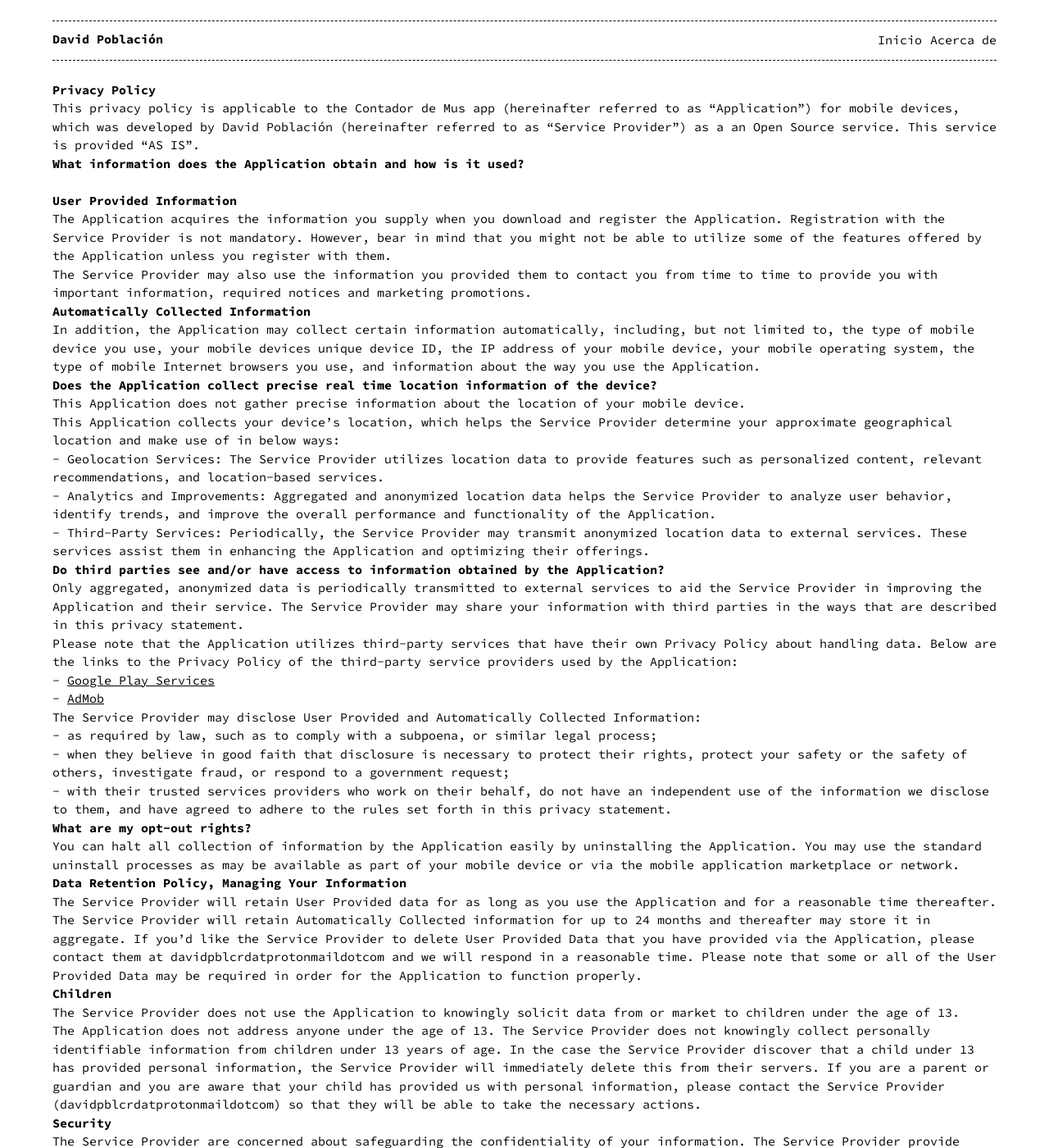
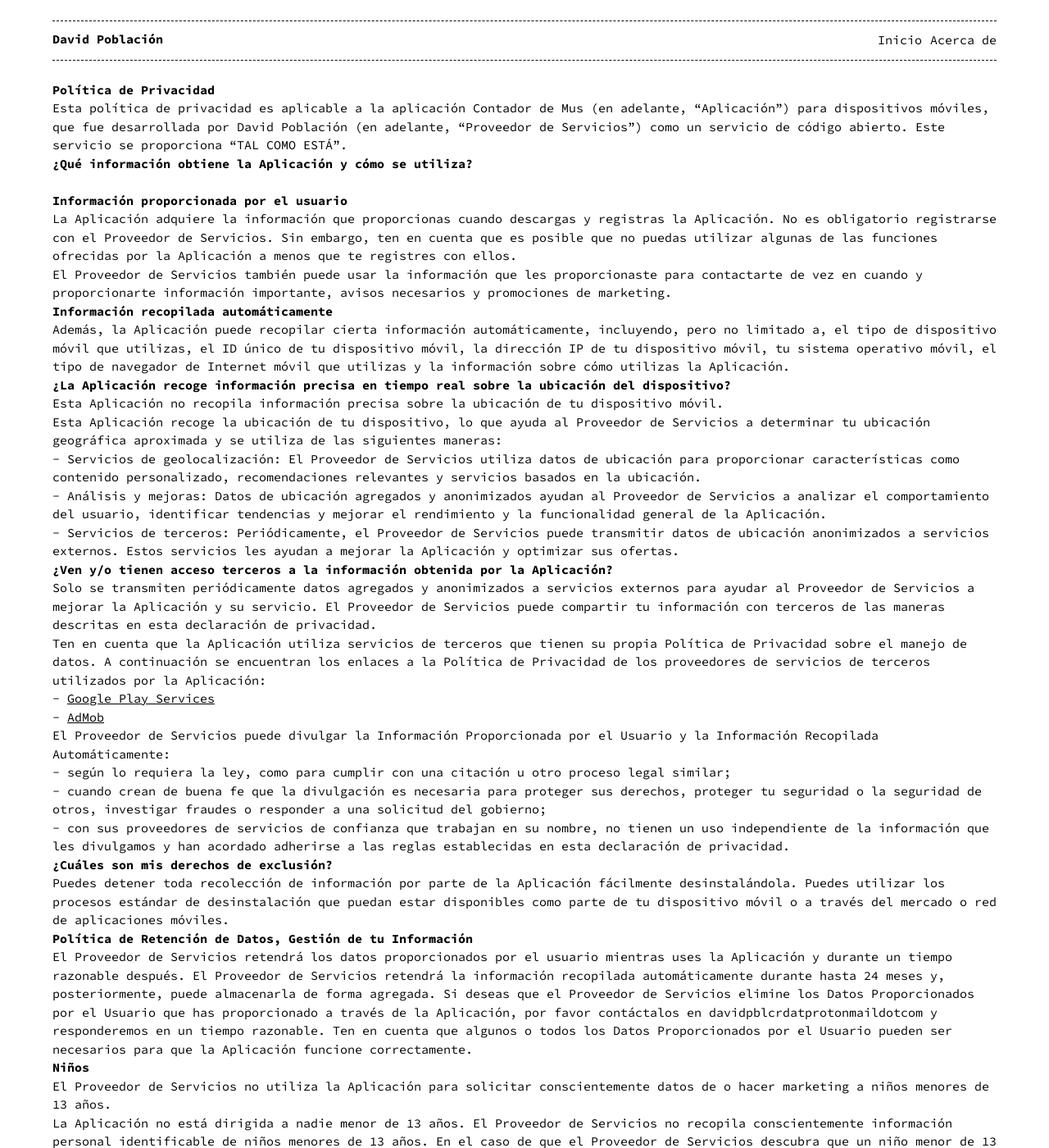
Before and after one commit to davidpob99/davidpob99.github.io, a Jekyll site: the page built from app/ContadorMus/politica-privacidad.md, in a window 1280 px wide and 1400 px high. Shown: the whole window at 82% size. Built offline with Jekyll 4.4.1, drawn with Linux system fonts in a browser that asks for light colours; nearby versions of some CDN libraries; our own code applies the rules of GitHub Pages for plain Markdown files; some of the changed text lies outside the part shown.

Commit message:
Actualizar políticas privacidad apps

```diff
--- a/app/ContadorMus/politica-privacidad.md
+++ b/app/ContadorMus/politica-privacidad.md
@@ -1,71 +1,80 @@
-**Privacy Policy**
+---
+layout: page
+permalink: app/ContadorMus/politica-privacidad.html
+title: Política de privacidad
+tags: []
+chart: true
+published: true
+---
 
-This privacy policy is applicable to the Contador de Mus app (hereinafter referred to as "Application") for mobile devices, which was developed by David Población (hereinafter referred to as "Service Provider") as a an Open Source service. This service is provided "AS IS".
+**Política de Privacidad**
 
-**What information does the Application obtain and how is it used?**
-**User Provided Information**
+Esta política de privacidad es aplicable a la aplicación Contador de Mus (en adelante, "Aplicación") para dispositivos móviles, que fue desarrollada por David Población (en adelante, "Proveedor de Servicios") como un servicio de código abierto. Este servicio se proporciona "TAL COMO ESTÁ".
 
-The Application acquires the information you supply when you download and register the Application. Registration with the Service Provider is not mandatory. However, bear in mind that you might not be able to utilize some of the features offered by the Application unless you register with them.
+**¿Qué información obtiene la Aplicación y cómo se utiliza?**
+**Información proporcionada por el usuario**
 
-The Service Provider may also use the information you provided them to contact you from time to time to provide you with important information, required notices and marketing promotions.
+La Aplicación adquiere la información que proporcionas cuando descargas y registras la Aplicación. No es obligatorio registrarse con el Proveedor de Servicios. Sin embargo, ten en cuenta que es posible que no puedas utilizar algunas de las funciones ofrecidas por la Aplicación a menos que te registres con ellos.
 
-**Automatically Collected Information**
+El Proveedor de Servicios también puede usar la información que les proporcionaste para contactarte de vez en cuando y proporcionarte información importante, avisos necesarios y promociones de marketing.
 
-In addition, the Application may collect certain information automatically, including, but not limited to, the type of mobile device you use, your mobile devices unique device ID, the IP address of your mobile device, your mobile operating system, the type of mobile Internet browsers you use, and information about the way you use the Application.
+**Información recopilada automáticamente**
 
-**Does the Application collect precise real time location information of the device?**
+Además, la Aplicación puede recopilar cierta información automáticamente, incluyendo, pero no limitado a, el tipo de dispositivo móvil que utilizas, el ID único de tu dispositivo móvil, la dirección IP de tu dispositivo móvil, tu sistema operativo móvil, el tipo de navegador de Internet móvil que utilizas y la información sobre cómo utilizas la Aplicación.
 
-This Application does not gather precise information about the location of your mobile device.
+**¿La Aplicación recoge información precisa en tiempo real sobre la ubicación del dispositivo?**
 
-This Application collects your device's location, which helps the Service Provider determine your approximate geographical location and make use of in below ways:
+Esta Aplicación no recopila información precisa sobre la ubicación de tu dispositivo móvil.
 
-*   Geolocation Services: The Service Provider utilizes location data to provide features such as personalized content, relevant recommendations, and location-based services.
-*   Analytics and Improvements: Aggregated and anonymized location data helps the Service Provider to analyze user behavior, identify trends, and improve the overall performance and functionality of the Application.
-*   Third-Party Services: Periodically, the Service Provider may transmit anonymized location data to external services. These services assist them in enhancing the Application and optimizing their offerings.
+Esta Aplicación recoge la ubicación de tu dispositivo, lo que ayuda al Proveedor de Servicios a determinar tu ubicación geográfica aproximada y se utiliza de las siguientes maneras:
 
-**Do third parties see and/or have access to information obtained by the Application?**
+*   Servicios de geolocalización: El Proveedor de Servicios utiliza datos de ubicación para proporcionar características como contenido personalizado, recomendaciones relevantes y servicios basados en la ubicación.
+*   Análisis y mejoras: Datos de ubicación agregados y anonimizados ayudan al Proveedor de Servicios a analizar el comportamiento del usuario, identificar tendencias y mejorar el rendimiento y la funcionalidad general de la Aplicación.
+*   Servicios de terceros: Periódicamente, el Proveedor de Servicios puede transmitir datos de ubicación anonimizados a servicios externos. Estos servicios les ayudan a mejorar la Aplicación y optimizar sus ofertas.
 
-Only aggregated, anonymized data is periodically transmitted to external services to aid the Service Provider in improving the Application and their service. The Service Provider may share your information with third parties in the ways that are described in this privacy statement.
+**¿Ven y/o tienen acceso terceros a la información obtenida por la Aplicación?**
 
-Please note that the Application utilizes third-party services that have their own Privacy Policy about handling data. Below are the links to the Privacy Policy of the third-party service providers used by the Application:
+Solo se transmiten periódicamente datos agregados y anonimizados a servicios externos para ayudar al Proveedor de Servicios a mejorar la Aplicación y su servicio. El Proveedor de Servicios puede compartir tu información con terceros de las maneras descritas en esta declaración de privacidad.
+
+Ten en cuenta que la Aplicación utiliza servicios de terceros que tienen su propia Política de Privacidad sobre el manejo de datos. A continuación se encuentran los enlaces a la Política de Privacidad de los proveedores de servicios de terceros utilizados por la Aplicación:
 
 *   [Google Play Services](https://www.google.com/policies/privacy/)
 *   [AdMob](https://support.google.com/admob/answer/6128543?hl=en)
 
-The Service Provider may disclose User Provided and Automatically Collected Information:
+El Proveedor de Servicios puede divulgar la Información Proporcionada por el Usuario y la Información Recopilada Automáticamente:
 
-*   as required by law, such as to comply with a subpoena, or similar legal process;
-*   when they believe in good faith that disclosure is necessary to protect their rights, protect your safety or the safety of others, investigate fraud, or respond to a government request;
-*   with their trusted services providers who work on their behalf, do not have an independent use of the information we disclose to them, and have agreed to adhere to the rules set forth in this privacy statement.
+*   según lo requiera la ley, como para cumplir con una citación u otro proceso legal similar;
+*   cuando crean de buena fe que la divulgación es necesaria para proteger sus derechos, proteger tu seguridad o la seguridad de otros, investigar fraudes o responder a una solicitud del gobierno;
+*   con sus proveedores de servicios de confianza que trabajan en su nombre, no tienen un uso independiente de la información que les divulgamos y han acordado adherirse a las reglas establecidas en esta declaración de privacidad.
 
-**What are my opt-out rights?**
+**¿Cuáles son mis derechos de exclusión?**
 
-You can halt all collection of information by the Application easily by uninstalling the Application. You may use the standard uninstall processes as may be available as part of your mobile device or via the mobile application marketplace or network.
+Puedes detener toda recolección de información por parte de la Aplicación fácilmente desinstalándola. Puedes utilizar los procesos estándar de desinstalación que puedan estar disponibles como parte de tu dispositivo móvil o a través del mercado o red de aplicaciones móviles.
 
-**Data Retention Policy, Managing Your Information**
+**Política de Retención de Datos, Gestión de tu Información**
 
-The Service Provider will retain User Provided data for as long as you use the Application and for a reasonable time thereafter. The Service Provider will retain Automatically Collected information for up to 24 months and thereafter may store it in aggregate. If you'd like the Service Provider to delete User Provided Data that you have provided via the Application, please contact them at davidpblcrdatprotonmaildotcom and we will respond in a reasonable time. Please note that some or all of the User Provided Data may be required in order for the Application to function properly.
+El Proveedor de Servicios retendrá los datos proporcionados por el usuario mientras uses la Aplicación y durante un tiempo razonable después. El Proveedor de Servicios retendrá la información recopilada automáticamente durante hasta 24 meses y, posteriormente, puede almacenarla de forma agregada. Si deseas que el Proveedor de Servicios elimine los Datos Proporcionados por el Usuario que has proporcionado a través de la Aplicación, por favor contáctalos en davidpblcrdatprotonmaildotcom y responderemos en un tiempo razonable. Ten en cuenta que algunos o todos los Datos Proporcionados por el Usuario pueden ser necesarios para que la Aplicación funcione correctamente.
 
-**Children**
+**Niños**
 
-The Service Provider does not use the Application to knowingly solicit data from or market to children under the age of 13.
+El Proveedor de Servicios no utiliza la Aplicación para solicitar conscientemente datos de o hacer marketing a niños menores de 13 años.
 
-The Application does not address anyone under the age of 13\. The Service Provider does not knowingly collect personally identifiable information from children under 13 years of age. In the case the Service Provider discover that a child under 13 has provided personal information, the Service Provider will immediately delete this from their servers. If you are a parent or guardian and you are aware that your child has provided us with personal information, please contact the Service Provider (davidpblcrdatprotonmaildotcom) so that they will be able to take the necessary actions.
+La Aplicación no está dirigida a nadie menor de 13 años. El Proveedor de Servicios no recopila conscientemente información personal identificable de niños menores de 13 años. En el caso de que el Proveedor de Servicios descubra que un niño menor de 13 años ha proporcionado información personal, eliminarán inmediatamente esta de sus servidores. Si eres un padre o tutor y te das cuenta de que tu hijo ha proporcionado información personal, por favor contacta al Proveedor de Servicios (davidpblcrdatprotonmaildotcom) para que puedan tomar las medidas necesarias.
 
-**Security**
+**Seguridad**
 
-The Service Provider are concerned about safeguarding the confidentiality of your information. The Service Provider provide physical, electronic, and procedural safeguards to protect information we process and maintain. For example, we limit access to this information to authorized employees and contractors who need to know that information in order to operate, develop or improve their Application. Please be aware that, although we endeavor provide reasonable security for information we process and maintain, no security system can prevent all potential security breaches.
+El Proveedor de Servicios está preocupado por proteger la confidencialidad de tu información. El Proveedor de Servicios proporciona salvaguardas físicas, electrónicas y procedimentales para proteger la información que procesan y mantienen. Por ejemplo, limitamos el acceso a esta información a empleados y contratistas autorizados que necesitan saber esa información para operar, desarrollar o mejorar su Aplicación. Ten en cuenta que, aunque nos esforzamos por proporcionar una seguridad razonable para la información que procesamos y mantenemos, ningún sistema de seguridad puede prevenir todas las posibles violaciones de seguridad.
 
-**Changes**
+**Cambios**
 
-This Privacy Policy may be updated from time to time for any reason. The Service Provider will notify you of any changes to the Privacy Policy by updating this page with the new Privacy Policy. You are advised to consult this Privacy Policy regularly for any changes, as continued use is deemed approval of all changes.
+Esta Política de Privacidad puede ser actualizada ocasionalmente por cualquier motivo. El Proveedor de Servicios te notificará sobre cualquier cambio en la Política de Privacidad actualizando esta página con la nueva Política de Privacidad. Se te aconseja consultar esta Política de Privacidad regularmente para cualquier cambio, ya que el uso continuo se considera como aprobación de todos los cambios.
 
-This privacy policy is effective as of 2024-07-15
+Esta política de privacidad es efectiva a partir del 14 de julio de 2024.
 
-**Your Consent**
+**Tu Consentimiento**
 
-By using the Application, you are giving your consent to the Service Provider processing of your information as set forth in this Privacy Policy now and as amended by us. "Processing,” means using cookies on a computer/hand held device or using or touching information in any way, including, but not limited to, collecting, storing, deleting, using, combining and disclosing information.
+Al utilizar la Aplicación, estás dando tu consentimiento al Proveedor de Servicios para el procesamiento de tu información según se establece en esta Política de Privacidad ahora y según sea enmendada por nosotros. "Procesamiento" significa usar cookies en una computadora/dispositivo de mano o usar o tocar información de cualquier manera, incluyendo, pero no limitado a, recopilar, almacenar, eliminar, usar, combinar y divulgar información.
 
-**Contact us**
+**Contáctanos**
 
-If you have any questions regarding privacy while using the Application, or have questions about the practices, please contact the Service Provider via email at davidpblcrdatprotonmaildotcom.
+Si tienes alguna pregunta sobre la privacidad mientras usas la Aplicación, o tienes preguntas sobre las prácticas, por favor contacta al Proveedor de Servicios por correo electrónico a davidpblcrdatprotonmaildotcom.
```
Also changed, not shown: app/TurisCyL/politica-privacidad.md (+42 -2 lines).
